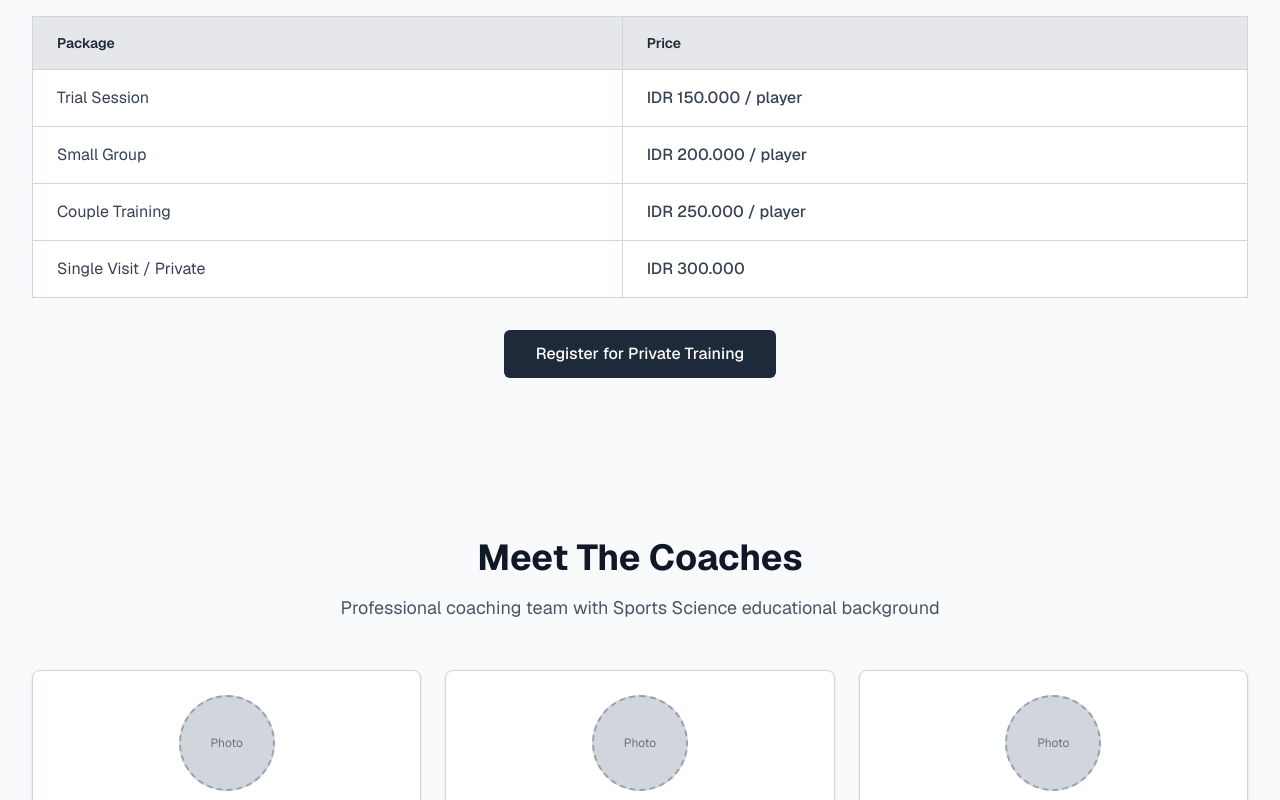
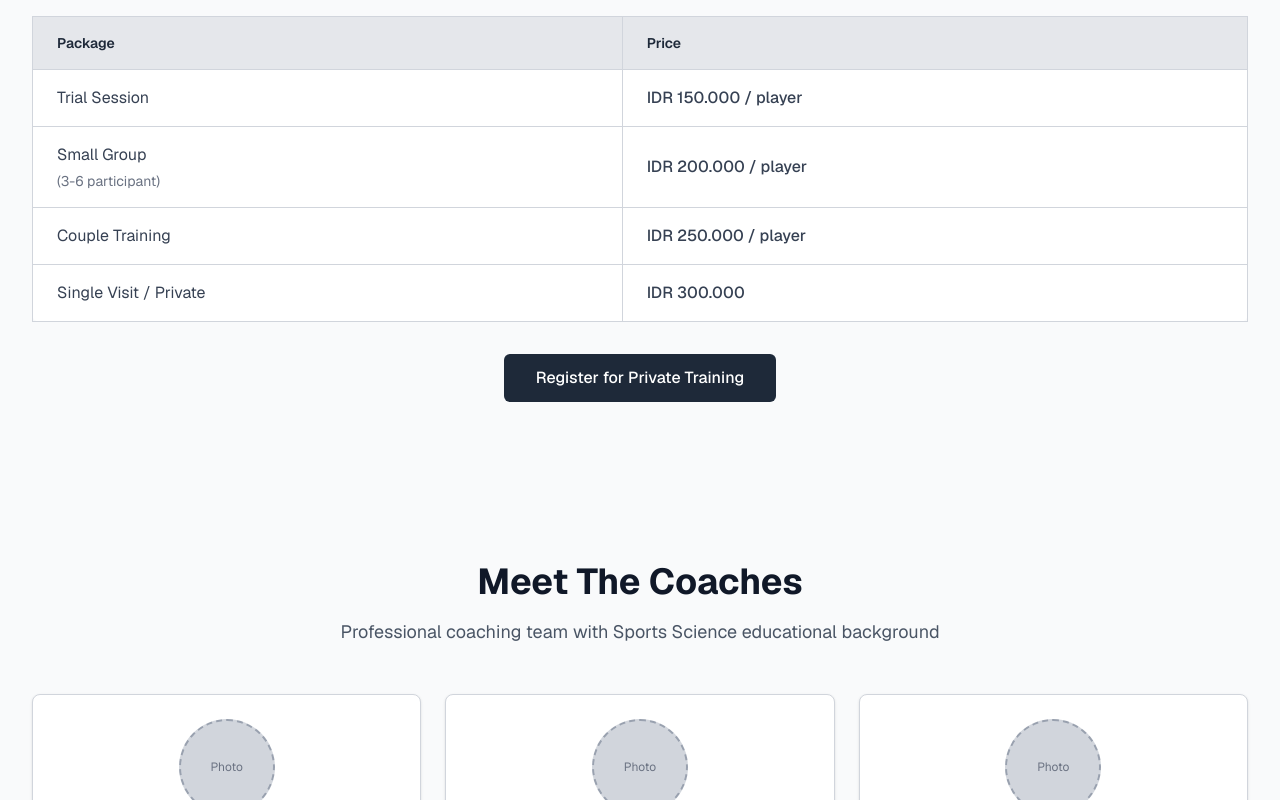
Before and after one commit to DrRhea/badailautasmara-web, a Next.js app: page / in a window 1280 px wide. Shown: the part 2100-2900 px from the top of the page. Built offline with nearby package versions, Linux system fonts and the light colour scheme.

Commit message:
Add participant count note (3-6 participant) for Small Group package

```diff
--- a/src/components/JOGOSection.tsx
+++ b/src/components/JOGOSection.tsx
@@ -5,10 +5,10 @@ import { motion } from "framer-motion";
 const GOOGLE_FORM_PRIVATE = "https://forms.gle/YOUR_FORM_ID"; // Ganti dengan link Google Form untuk Private
 
 const pricing = [
-  { type: "Trial Session", price: "IDR 150.000", per: "/ player" },
-  { type: "Small Group", price: "IDR 200.000", per: "/ player" },
-  { type: "Couple Training", price: "IDR 250.000", per: "/ player" },
-  { type: "Single Visit / Private", price: "IDR 300.000", per: "" },
+  { type: "Trial Session", price: "IDR 150.000", per: "/ player", note: "" },
+  { type: "Small Group", price: "IDR 200.000", per: "/ player", note: "(3-6 participant)" },
+  { type: "Couple Training", price: "IDR 250.000", per: "/ player", note: "" },
+  { type: "Single Visit / Private", price: "IDR 300.000", per: "", note: "" },
 ];
 
 export default function JOGOSection() {
@@ -59,6 +59,11 @@ export default function JOGOSection() {
                   <tr key={index} className="hover:bg-gray-50">
                     <td className="border border-gray-300 px-6 py-4 text-gray-700">
                       {item.type}
+                      {item.note && (
+                        <span className="block text-sm text-gray-500 mt-1">
+                          {item.note}
+                        </span>
+                      )}
                     </td>
                     <td className="border border-gray-300 px-6 py-4 text-gray-700 font-medium">
                       {item.price} {item.per}
```
